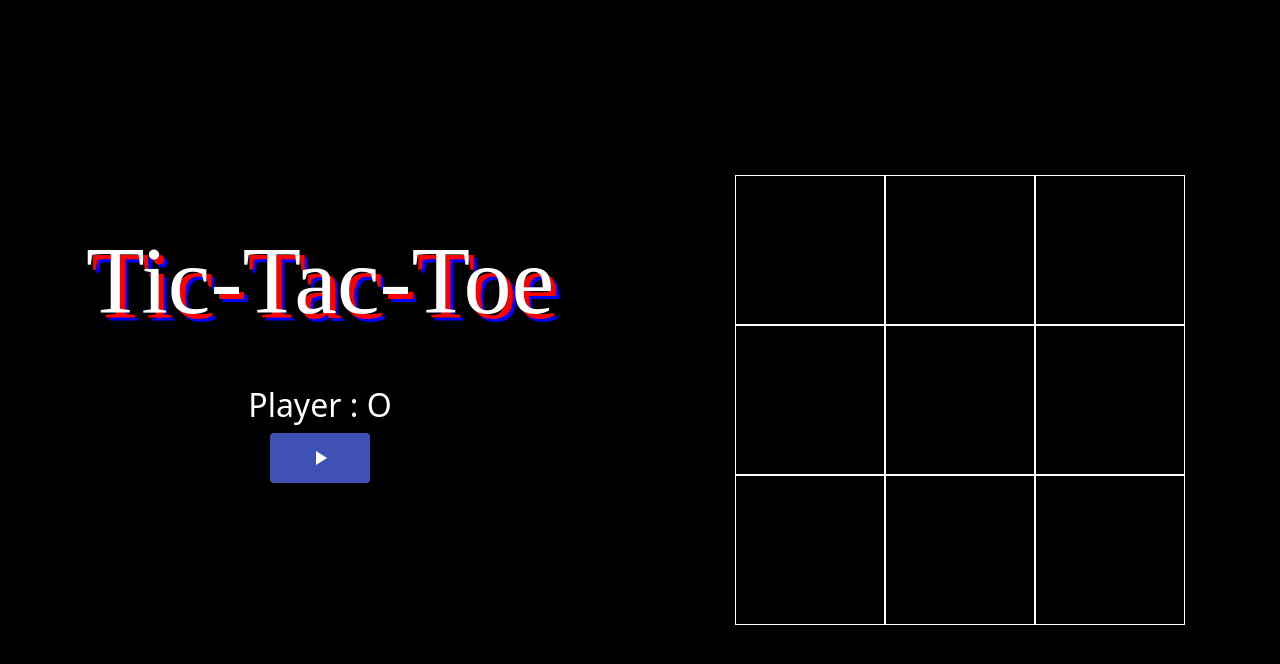
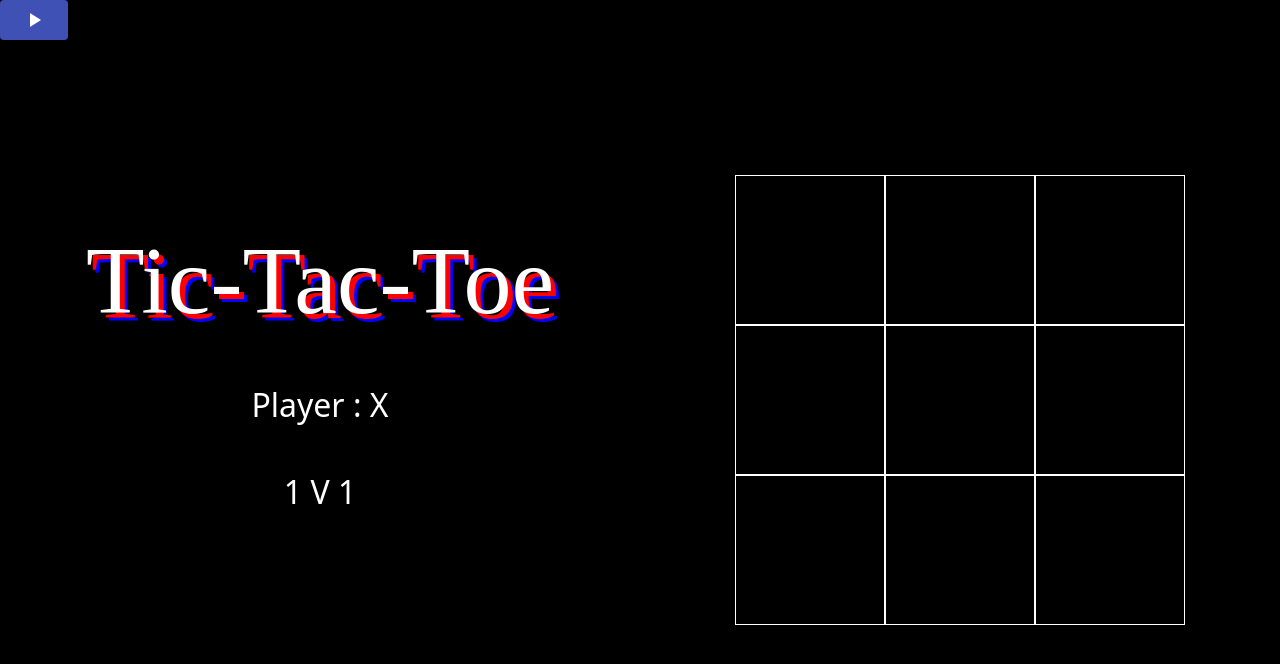
Before and after one commit to qUB3r-001/Tic-Tac-Toe-, a React (Create React App) app: page / in a window 1280 px wide. Shown: the top 664 px of the page. Built offline with nearby package versions, Linux system fonts and the light colour scheme; a web font is replaced by a local one.

Commit message:
implemented random bot play with useEffect, toggle button for mode switch // random player start in 1v1

```diff
--- a/src/components/App.jsx
+++ b/src/components/App.jsx
@@ -1,11 +1,11 @@
-import { useState } from "react";
+import { useEffect, useState } from "react";
 import Box from "./Box";
 import Stats from "./Stats";
 import { calculateWinner, checkDraw } from "../winner";
-
-function App() {
+//////////////   1 V 1 /////////////////////
+function App1v1() {
   const [board, setBoard] = useState(Array(9).fill(null));
-  const [xTurn, setXTurn] = useState(false);
+  const [xTurn, setXTurn] = useState(Math.random() > 0.5);
   const winner = calculateWinner(board);
   const draw = checkDraw(board);
   const headingStyle = `text-center ${
@@ -32,13 +32,16 @@ function App() {
   return (
     <div className="board container-fluid">
       <div className="row">
+        <div className="col-6 pt-5 text-center">
           <Stats
             heading={heading}
             headingStyle={headingStyle}
             winner={winner}
             draw={draw}
             xTurn={xTurn}
+            mode="1 V 1"
           />
+        </div>
         <div className="col-6">
           <div className="background">
             {board.map((curBox, i) => (
@@ -51,4 +54,73 @@ function App() {
   );
 }
 
-export default App;
+/////////////////////////// 1 V bot (random)///////////////////////
+function AppAi() {
+  const [board, setBoard] = useState(Array(9).fill(null));
+  const [xTurn, setXTurn] = useState(false);
+  const [compTurn, setCompTurn] = useState(false);
+  const winner = calculateWinner(board);
+  const draw = checkDraw(board);
+  const headingStyle = `text-center ${
+    winner !== null ? (winner === "X" ? "redX" : "blueO") : null
+  }`;
+  const heading =
+    winner === null ? (draw ? "Draw" : "Tic-Tac-Toe") : "Won " + winner;
+
+  function onDraw(id) {
+    if (board[id] === null) {
+      setBoard((curBoard) => {
+        return winner === null
+          ? [
+              ...curBoard.slice(0, id),
+              xTurn ? "X" : "O",
+              ...curBoard.slice(id + 1),
+            ]
+          : curBoard;
+      });
+      setXTurn((currXTurn) => !currXTurn);
+      setCompTurn((currCompTurn) => !currCompTurn);
+    }
+  }
+
+  useEffect(() => {
+    const newOutput = board.map((box, index) => {
+      return box === null ? index : -1;
+    });
+    const possiblePlay = newOutput.filter((output) => {
+      return output !== -1;
+    });
+    const compId =
+      possiblePlay[Math.floor(Math.random() * possiblePlay.length)];
+
+    if (compTurn) {
+      onDraw(compId);
+    }
+  });
+
+  return (
+    <div className="board container-fluid">
+      <div className="row">
+        <div className="col-6 pt-5 text-center">
+          <Stats
+            heading={heading}
+            headingStyle={headingStyle}
+            winner={winner}
+            draw={draw}
+            xTurn={xTurn}
+            mode="Player Vs Bot"
+          />
+        </div>
+        <div className="col-6">
+          <div className="background">
+            {board.map((curBox, i) => (
+              <Box key={i} id={i} onClick={onDraw} value={curBox} />
+            ))}
+          </div>
+        </div>
+      </div>
+    </div>
+  );
+}
+
+export { App1v1, AppAi };
--- /dev/null
+++ b/src/components/Game.jsx
@@ -0,0 +1,19 @@
+import React, { useState } from "react";
+import { App1v1, AppAi } from "./App";
+import Play from "./Play";
+
+function Game() {
+  const [mode, setMode] = useState(true);
+
+  function toggle() {
+    setMode((curMode) => !curMode);
+  }
+  return (
+    <React.Fragment>
+      {mode ? <App1v1 /> : <AppAi />}
+      <Play handleToggle={toggle} />
+    </React.Fragment>
+  );
+}
+
+export default Game;
--- a/src/components/Play.jsx
+++ b/src/components/Play.jsx
@@ -1,16 +1,13 @@
 import Button from "@material-ui/core/Button";
 import PlayArrowIcon from "@material-ui/icons/PlayArrow";
 
-function Play() {
+function Play(props) {
   return (
     <Button
       variant="contained"
       color="primary"
-      disableElevation
-      style={{
-        width: "100px",
-        height: "50px",
-      }}
+      size="large"
+      onClick={props.handleToggle}
     >
       <PlayArrowIcon />
     </Button>
--- a/src/components/Stats.jsx
+++ b/src/components/Stats.jsx
@@ -1,15 +1,21 @@
-import Play from "./Play";
+import { logDOM } from "@testing-library/react";
+import React from "react";
+// import Play from "./Play";
 
-function Stats({ heading, headingStyle, winner, draw, xTurn }) {
+function Stats({ heading, headingStyle, winner, draw, xTurn, mode }) {
   return (
-    <div className="col-6 pt-5 text-center">
+    <React.Fragment>
       <h1 className={headingStyle}>{heading}</h1>
       <h2 className="text-center mt-5">
-        Player :{" "}
-        {winner === null && draw === false ? (xTurn ? "X" : "O") : "--"}
+        {winner === null && draw === false
+          ? xTurn
+            ? "Player : X"
+            : "Player : O"
+          : "GAME OVER"}
       </h2>
-      <Play />
-    </div>
+      <h2 className="text-center mt-5">{mode}</h2>
+      {/* <Play /> */}
+    </React.Fragment>
   );
 }
 
--- a/src/index.js
+++ b/src/index.js
@@ -1,5 +1,5 @@
 import React from "react";
 import ReactDOM from "react-dom";
-import App from "./components/App";
+import Game from "./components/Game";
 
-ReactDOM.render(<App />, document.getElementById("root"));
+ReactDOM.render(<Game />, document.getElementById("root"));
```
Also changed, not shown: 1 other file (tests, documents, lock files or other folders). Lines whose indentation alone changed are shown as unchanged.
